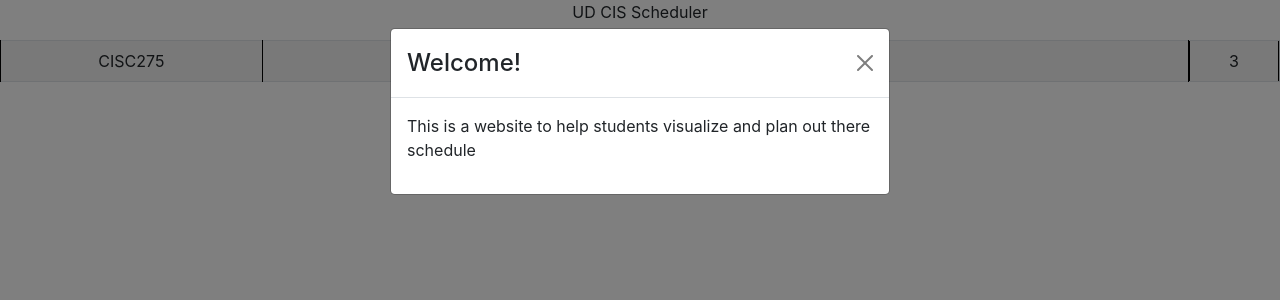
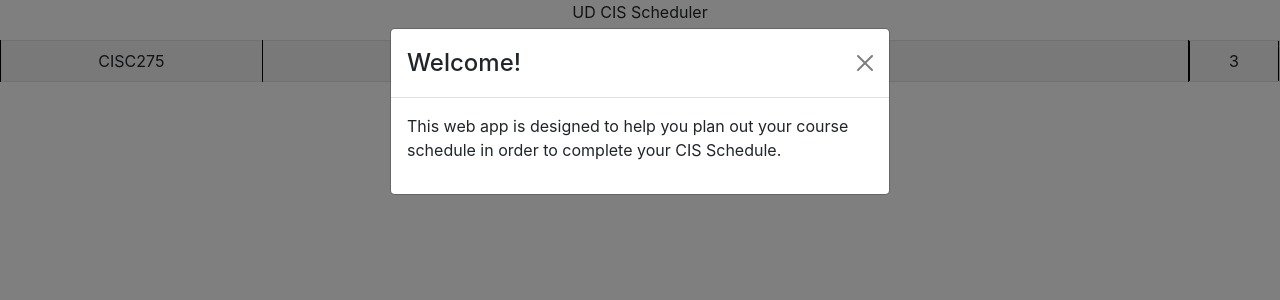
Before and after one commit to UD-CISC275-F21/ud-cis-scheduler-team-15, a React (Create React App) app: page / in a window 1280 px wide. Shown: the top 300 px of the page. Built offline with nearby package versions, Linux system fonts and the light colour scheme.

Commit message:
fixed welcome message

```diff
--- a/src/components/Welcome.tsx
+++ b/src/components/Welcome.tsx
@@ -10,7 +10,7 @@ export function Welcome({visible, setVisible}: {visible: boolean, setVisible: (b
             </Modal.Header>
 
             <Modal.Body>
-                <p>This is a website to help students visualize and plan out there schedule </p>
+                <p>This web app is designed to help you plan out your course schedule in order to complete your CIS Schedule.</p>
             </Modal.Body>
         </Modal>
     );
```
